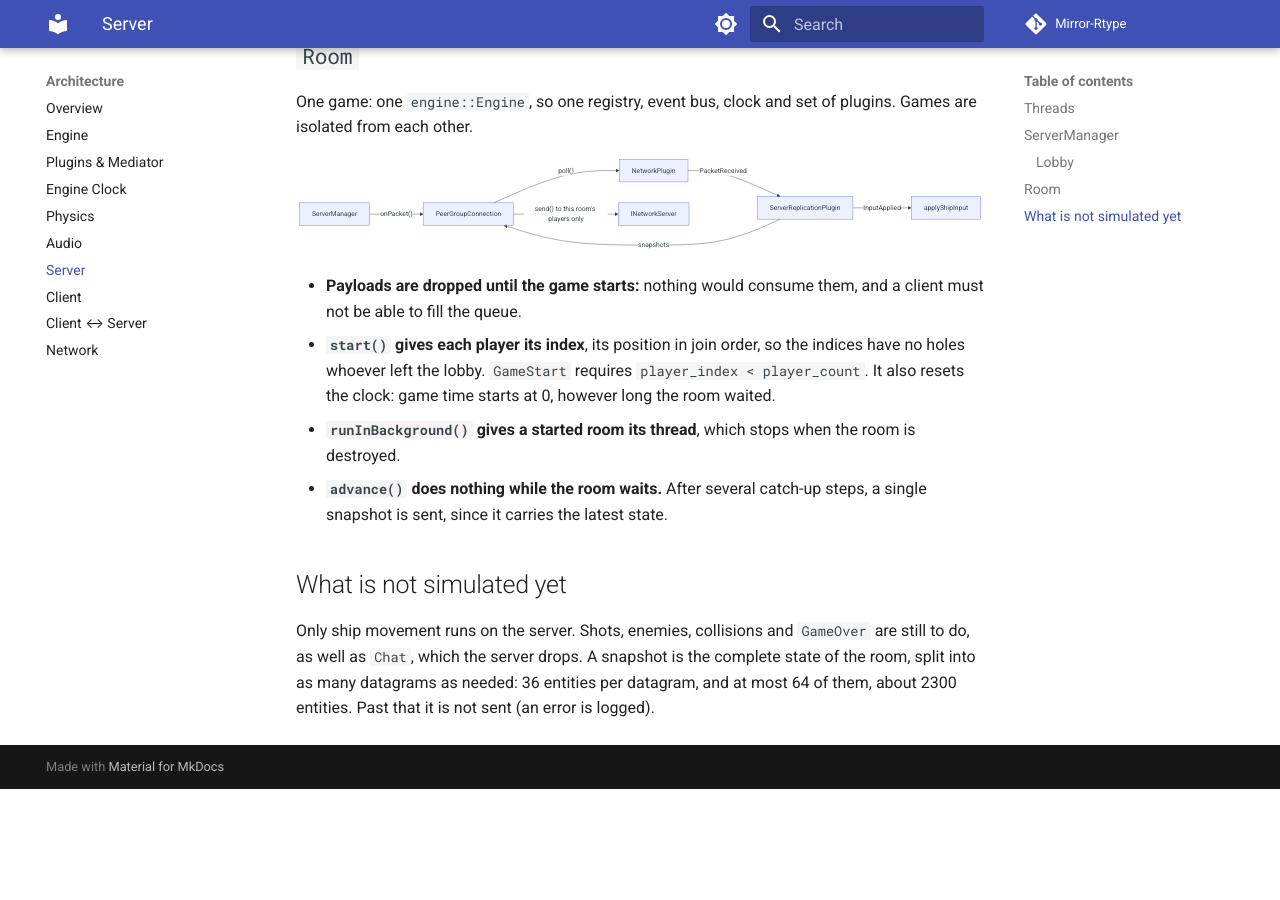
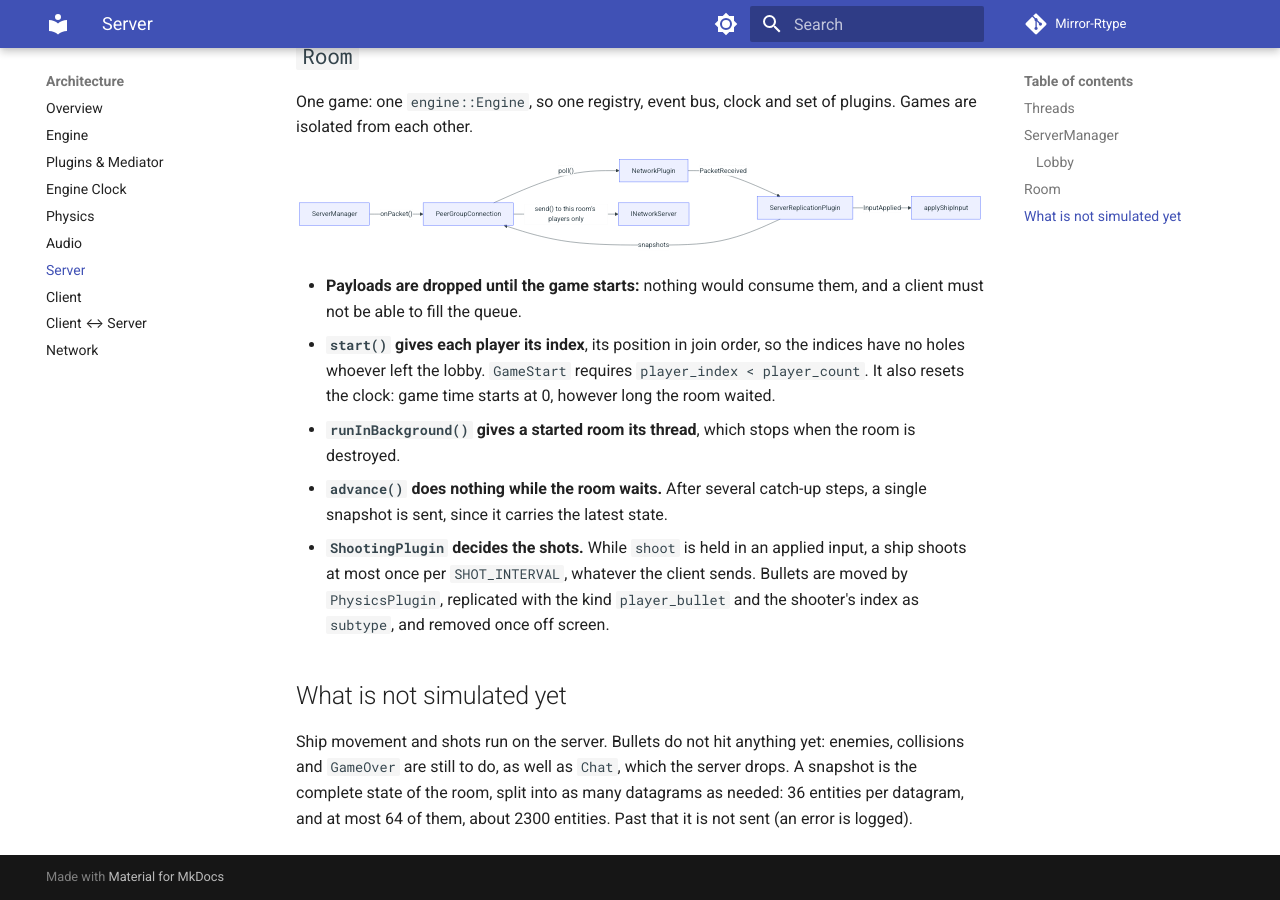
Before and after one commit to Matt4401/Mirror-Rtype, an MkDocs documentation site: the page built from docs/architecture/server.md, in a window 1280 px wide and 900 px high, scrolled down 1805 px. Built offline with MkDocs 1.6.1 and Material for MkDocs 9.7.7, drawn with Linux system fonts in a browser that asks for light colours; comment, search, counter and statistics services are not loaded; before the commit the page ends 2594 px from its top, so only the background shows below that.

Commit message:
docs(server): update shooting mechanics to handle shots on the server

````diff
--- a/docs/architecture/server.md
+++ b/docs/architecture/server.md
@@ -5,16 +5,19 @@ headless and does not link raylib.
 
 ## Threads
 
-| Thread         | Runs                                       | Touches                                     |
-|----------------|--------------------------------------------|---------------------------------------------|
-| Network        | The Asio transport (`engine_network_asio`) | Sockets; receiving never waits on the game  |
-| Server         | `ServerManager::run()` and the `Lobby`     | The clients, the rooms and their players    |
-| One per room   | `Room::advance()`, once the game started   | The engine of this room, under its mutex    |
+| Thread       | Runs                                       | Touches                                    |
+|--------------|--------------------------------------------|--------------------------------------------|
+| Network      | The Asio transport (`engine_network_asio`) | Sockets; receiving never waits on the game |
+| Server       | `ServerManager::run()` and the `Lobby`     | The clients, the rooms and their players   |
+| One per room | `Room::advance()`, once the game started   | The engine of this room, under its mutex   |
 
-They only talk through the transport's event queue (`poll()`) and `asio::post` (`send()`), and a room receives its packets
-through the thread-safe `PeerGroupConnection`. A slow or crashed client therefore never blocks a game, and a room with many
+They only talk through the transport's event queue (`poll()`) and `asio::post` (`send()`), and a room receives its
+packets
+through the thread-safe `PeerGroupConnection`. A slow or crashed client therefore never blocks a game, and a room with
+many
 entities does not slow down the others. The mutex of a room is only contended when a player leaves it: the server thread
-then waits for the step in progress. An exception in a simulation stops that room only. See [Network Architecture](network.md#6-threading-model).
+then waits for the step in progress. An exception in a simulation stops that room only.
+See [Network Architecture](network.md#6-threading-model).
 
 ## `ServerManager`
 
@@ -33,13 +36,13 @@ A client of another protocol version is refused with `INetworkServer::refuse()`,
 
 `Lobby` (`server/src/Lobby.cpp`) owns the rooms and the clients past their `Hello`, and only runs on the server thread.
 
-| Message            | Effect                                                                                 |
-|--------------------|----------------------------------------------------------------------------------------|
-| `LobbyListRequest` | Answers with `LobbyList`                                                               |
-| `LobbyCreate`      | Creates a room with the client in it, sends `LobbyUpdate`                              |
-| `LobbyJoin`        | Adds the client if the room is open, sends `LobbyUpdate` to the room                   |
+| Message            | Effect                                                                                   |
+|--------------------|------------------------------------------------------------------------------------------|
+| `LobbyListRequest` | Answers with `LobbyList`                                                                 |
+| `LobbyCreate`      | Creates a room with the client in it, sends `LobbyUpdate`                                |
+| `LobbyJoin`        | Adds the client if the room is open, sends `LobbyUpdate` to the room                     |
 | `LobbyReady`       | Updates the room; when everyone is ready, starts it and sends `GameStart` to each player |
-| `Leave`            | Removes the client from its room (a disconnection does the same)                       |
+| `Leave`            | Removes the client from its room (a disconnection does the same)                         |
 
 - A departure sends `PlayerLeft` to the others. In a lobby it can also start the room, if the player who left was the
   last one not ready.
@@ -50,7 +53,8 @@ A client of another protocol version is refused with `INetworkServer::refuse()`,
 
 ## `Room`
 
-One game: one `engine::Engine`, so one registry, event bus, clock and set of plugins. Games are isolated from each other.
+One game: one `engine::Engine`, so one registry, event bus, clock and set of plugins. Games are isolated from each
+other.
 
 ```mermaid
 flowchart LR
@@ -70,9 +74,14 @@ flowchart LR
 - **`runInBackground()` gives a started room its thread**, which stops when the room is destroyed.
 - **`advance()` does nothing while the room waits.** After several catch-up steps, a single snapshot is sent, since it
   carries the latest state.
+- **`ShootingPlugin` decides the shots.** While `shoot` is held in an applied input, a ship shoots at most once per
+  `SHOT_INTERVAL`, whatever the client sends. Bullets are moved by `PhysicsPlugin`, replicated with the kind
+  `player_bullet` and the shooter's index as `subtype`, and removed once off screen.
 
 ## What is not simulated yet
 
-Only ship movement runs on the server. Shots, enemies, collisions and `GameOver` are still to do, as well as `Chat`, which
-the server drops. A snapshot is the complete state of the room, split into as many datagrams as needed: 36 entities per
+Ship movement and shots run on the server. Bullets do not hit anything yet: enemies, collisions and `GameOver` are still
+to
+do, as well as `Chat`, which the server drops. A snapshot is the complete state of the room, split into as many
+datagrams as needed: 36 entities per
 datagram, and at most 64 of them, about 2300 entities. Past that it is not sent (an error is logged).
````
Also changed, not shown: docs/architecture/client.md (+2 -2 lines).
